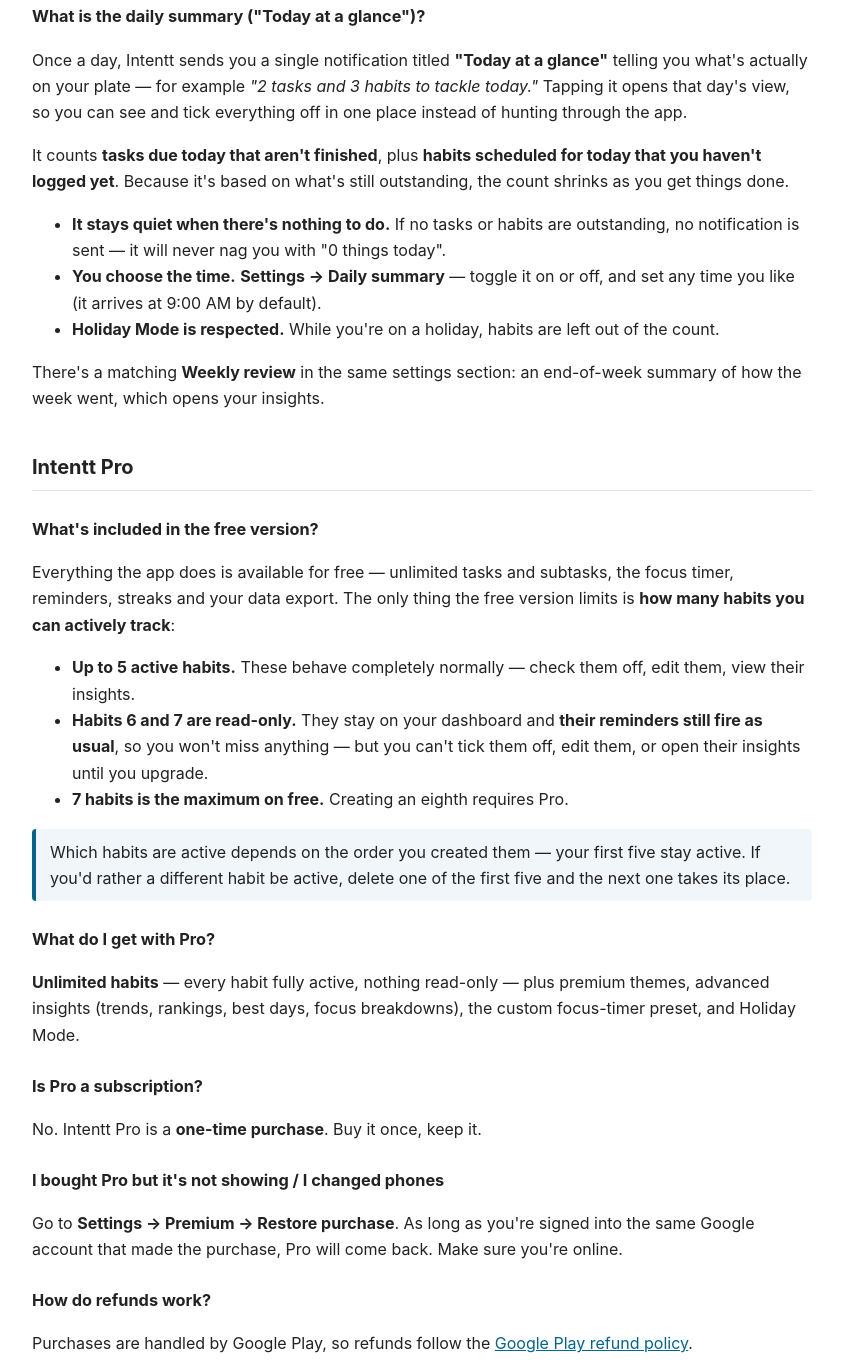
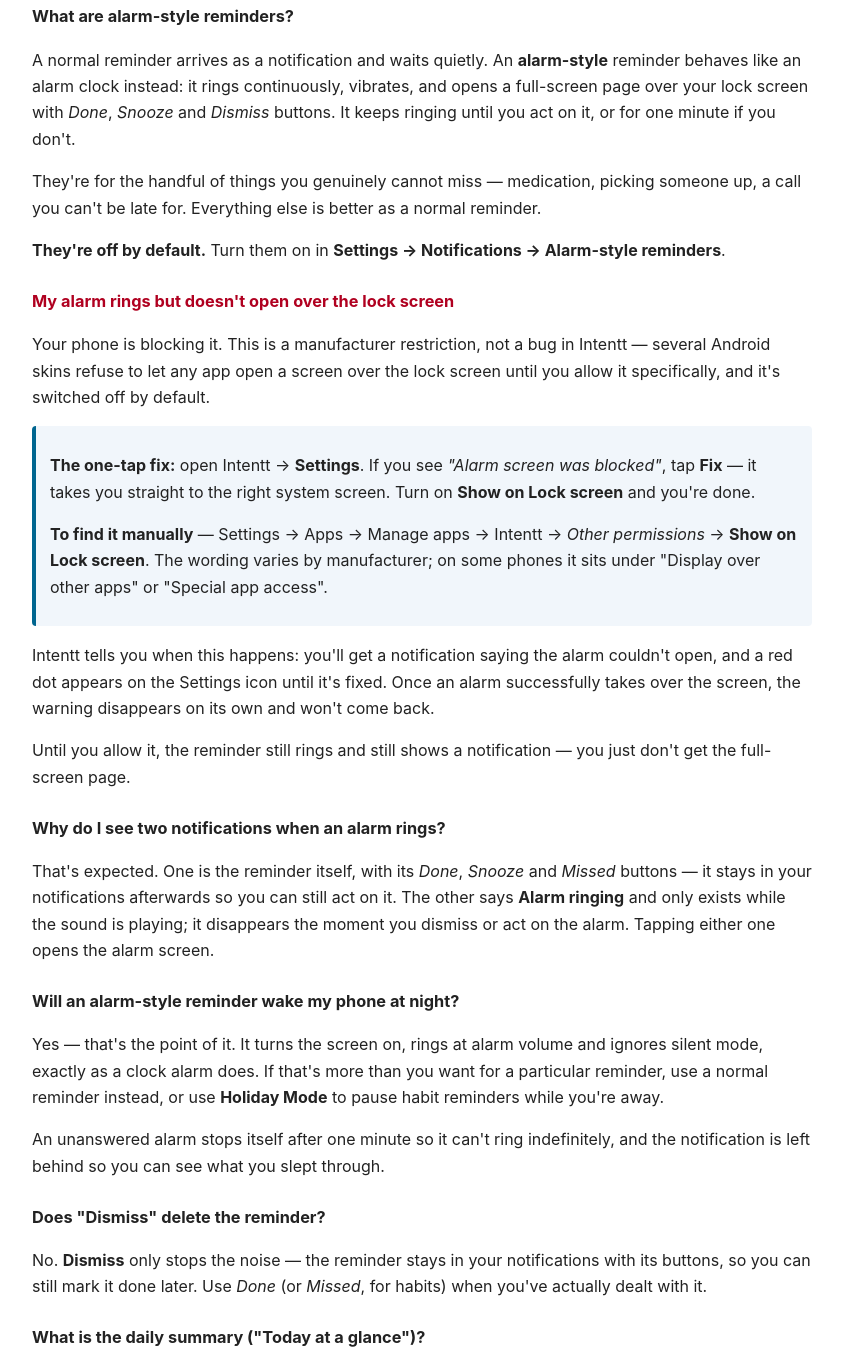
Before and after one commit to siddheshkarekar/intentt-docs, a plain HTML site: page faq.html in a window 1280 px wide. Shown: the part 4735-6095 px from the top of the page, without its empty margins (218-1061 px from the left). Drawn offline with Linux system fonts and the light colour scheme.

Commit message:
Update faq.html
added FAQ for alarm style reminders

```diff
--- a/faq.html
+++ b/faq.html
@@ -199,6 +199,55 @@
 <p>Yes — <strong>Settings → Notifications → Persistent reminders</strong>. They then won't disappear
 from swiping or "Clear all".</p>
 
+<h3>What are alarm-style reminders?</h3>
+<p>A normal reminder arrives as a notification and waits quietly. An <strong>alarm-style</strong>
+reminder behaves like an alarm clock instead: it rings continuously, vibrates, and opens a
+full-screen page over your lock screen with <em>Done</em>, <em>Snooze</em> and <em>Dismiss</em>
+buttons. It keeps ringing until you act on it, or for one minute if you don't.</p>
+<p>They're for the handful of things you genuinely cannot miss &mdash; medication, picking someone
+up, a call you can't be late for. Everything else is better as a normal reminder.</p>
+<p><strong>They're off by default.</strong> Turn them on in
+<strong>Settings &rarr; Notifications &rarr; Alarm-style reminders</strong>.</p>
+
+<h3 style="color:#b00020">My alarm rings but doesn't open over the lock screen</h3>
+<p>Your phone is blocking it. This is a manufacturer restriction, not a bug in Intentt &mdash;
+several Android skins refuse to let any app open a screen over the lock screen until you allow it
+specifically, and it's switched off by default.</p>
+<div class="tip">
+<p><strong>The one-tap fix:</strong> open Intentt &rarr; <strong>Settings</strong>. If you see
+<em>"Alarm screen was blocked"</em>, tap <strong>Fix</strong> &mdash; it takes you straight to the
+right system screen. Turn on <strong>Show on Lock screen</strong> and you're done.</p>
+<p><strong>To find it manually</strong> &mdash; Settings &rarr; Apps &rarr; Manage apps &rarr;
+Intentt &rarr; <em>Other permissions</em> &rarr; <strong>Show on Lock screen</strong>. The wording
+varies by manufacturer; on some phones it sits under "Display over other apps" or "Special app
+access".</p>
+</div>
+<p>Intentt tells you when this happens: you'll get a notification saying the alarm couldn't open,
+and a red dot appears on the Settings icon until it's fixed. Once an alarm successfully takes over
+the screen, the warning disappears on its own and won't come back.</p>
+<p>Until you allow it, the reminder still rings and still shows a notification &mdash; you just
+don't get the full-screen page.</p>
+
+<h3>Why do I see two notifications when an alarm rings?</h3>
+<p>That's expected. One is the reminder itself, with its <em>Done</em>, <em>Snooze</em> and
+<em>Missed</em> buttons &mdash; it stays in your notifications afterwards so you can still act on
+it. The other says <strong>Alarm ringing</strong> and only exists while the sound is playing; it
+disappears the moment you dismiss or act on the alarm. Tapping either one opens the alarm
+screen.</p>
+
+<h3>Will an alarm-style reminder wake my phone at night?</h3>
+<p>Yes &mdash; that's the point of it. It turns the screen on, rings at alarm volume and ignores
+silent mode, exactly as a clock alarm does. If that's more than you want for a particular reminder,
+use a normal reminder instead, or use <strong>Holiday Mode</strong> to pause habit reminders while
+you're away.</p>
+<p>An unanswered alarm stops itself after one minute so it can't ring indefinitely, and the
+notification is left behind so you can see what you slept through.</p>
+
+<h3>Does "Dismiss" delete the reminder?</h3>
+<p>No. <strong>Dismiss</strong> only stops the noise &mdash; the reminder stays in your
+notifications with its buttons, so you can still mark it done later. Use <em>Done</em> (or
+<em>Missed</em>, for habits) when you've actually dealt with it.</p>
+
 <h3>What is the daily summary ("Today at a glance")?</h3>
 <p>Once a day, Intentt sends you a single notification titled <strong>"Today at a glance"</strong>
 telling you what's actually on your plate — for example <em>"2 tasks and 3 habits to tackle today."</em>
```
